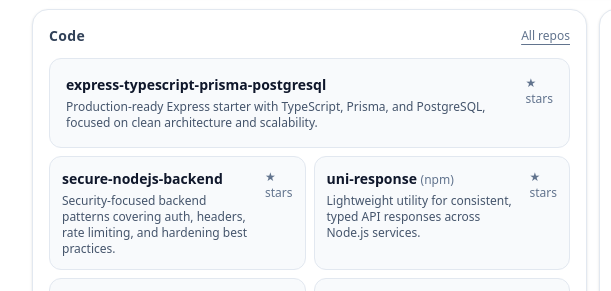
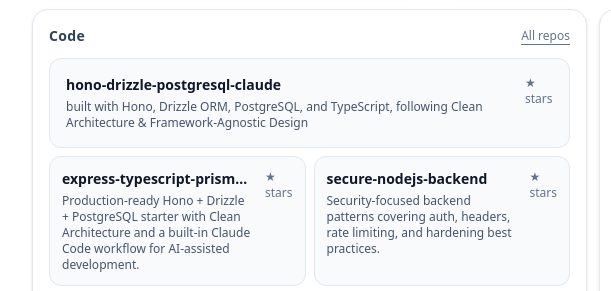
Before and after one commit to sushantrahate/portfolio, a website: page docs/index.html in a window 1280 px wide. Shown: the part 379-670 px from the top of the page, 128-739 px from the left. Drawn offline with Linux system fonts and the light colour scheme; no server answers.

Commit message:
added new repo url

```diff
--- a/docs/index.html
+++ b/docs/index.html
@@ -206,6 +206,26 @@
 
         <div class="grid grid-cols-1 gap-2 mt-3 sm:grid-cols-2">
           <a class="p-4 border group rounded-xl border-slate-200 bg-slate-50 hover:bg-slate-100 focus:outline-none focus-visible:ring-2 focus-visible:ring-slate-400 dark:border-slate-800 dark:bg-slate-950 dark:hover:bg-slate-900 dark:focus-visible:ring-slate-600 sm:col-span-2"
+            href="https://github.com/sushantrahate/hono-drizzle-postgresql-claude" target="_blank"
+            rel="noreferrer noopener">
+            <div class="flex items-start justify-between gap-3">
+              <div class="min-w-0">
+                <p class="text-sm font-semibold truncate">
+                  hono-drizzle-postgresql-claude
+                </p>
+                <p class="mt-1 text-xs text-slate-600 dark:text-slate-400">
+                  built with Hono, Drizzle ORM, PostgreSQL, and TypeScript, following Clean Architecture &
+                  Framework-Agnostic Design
+                </p>
+              </div>
+              <span class="text-xs text-slate-500 dark:text-slate-400"
+                data-repo="sushantrahate/hono-drizzle-postgresql-claude" aria-label="GitHub stars">
+                ★ stars
+              </span>
+            </div>
+          </a>
+
+          <a class="p-3 border group rounded-xl border-slate-200 bg-slate-50 hover:bg-slate-100 focus:outline-none focus-visible:ring-2 focus-visible:ring-slate-400 dark:border-slate-800 dark:bg-slate-950 dark:hover:bg-slate-900 dark:focus-visible:ring-slate-600"
             href="https://github.com/sushantrahate/express-typescript-prisma-postgresql" target="_blank"
             rel="noreferrer noopener">
             <div class="flex items-start justify-between gap-3">
@@ -214,8 +234,8 @@
                   express-typescript-prisma-postgresql
                 </p>
                 <p class="mt-1 text-xs text-slate-600 dark:text-slate-400">
-                  Production-ready Express starter with TypeScript, Prisma, and PostgreSQL,
-                  focused on clean architecture and scalability.
+                  Production-ready Hono + Drizzle + PostgreSQL starter with Clean Architecture
+                  and a built-in Claude Code workflow for AI-assisted development.
                 </p>
               </div>
               <span class="text-xs text-slate-500 dark:text-slate-400"
```
